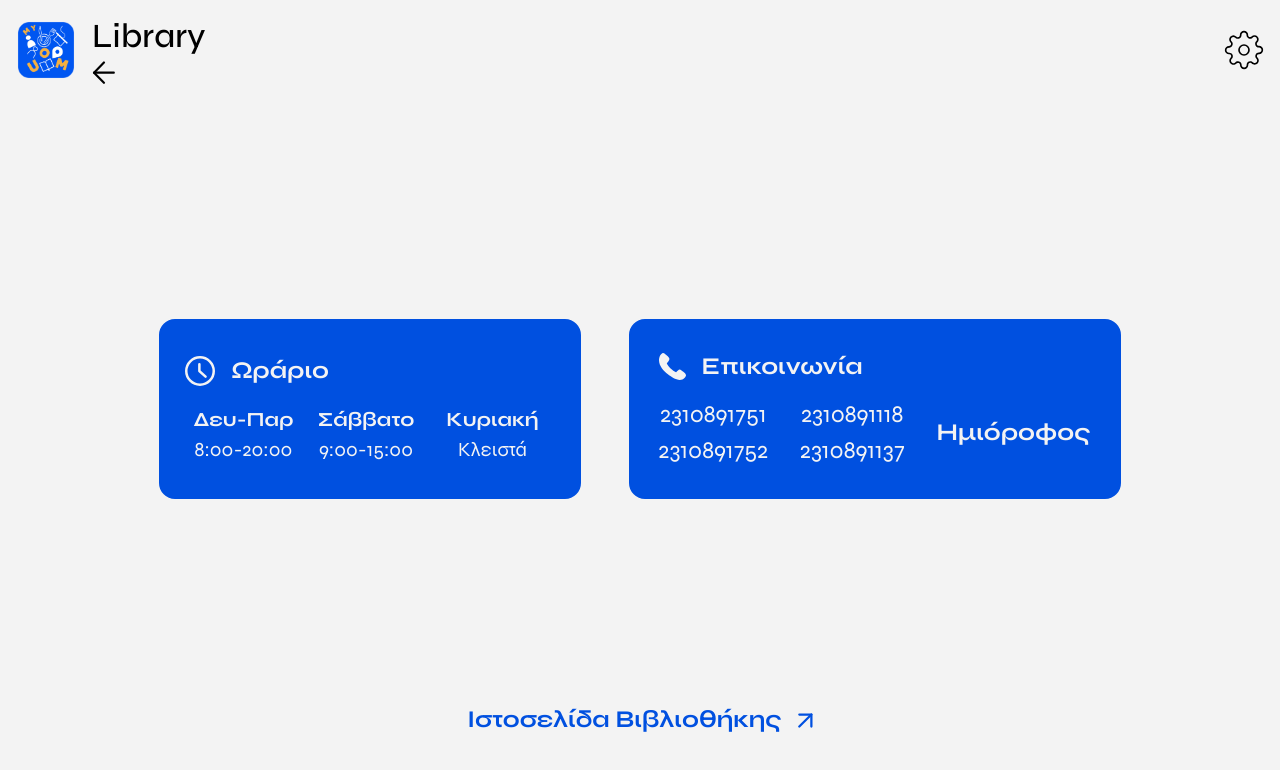
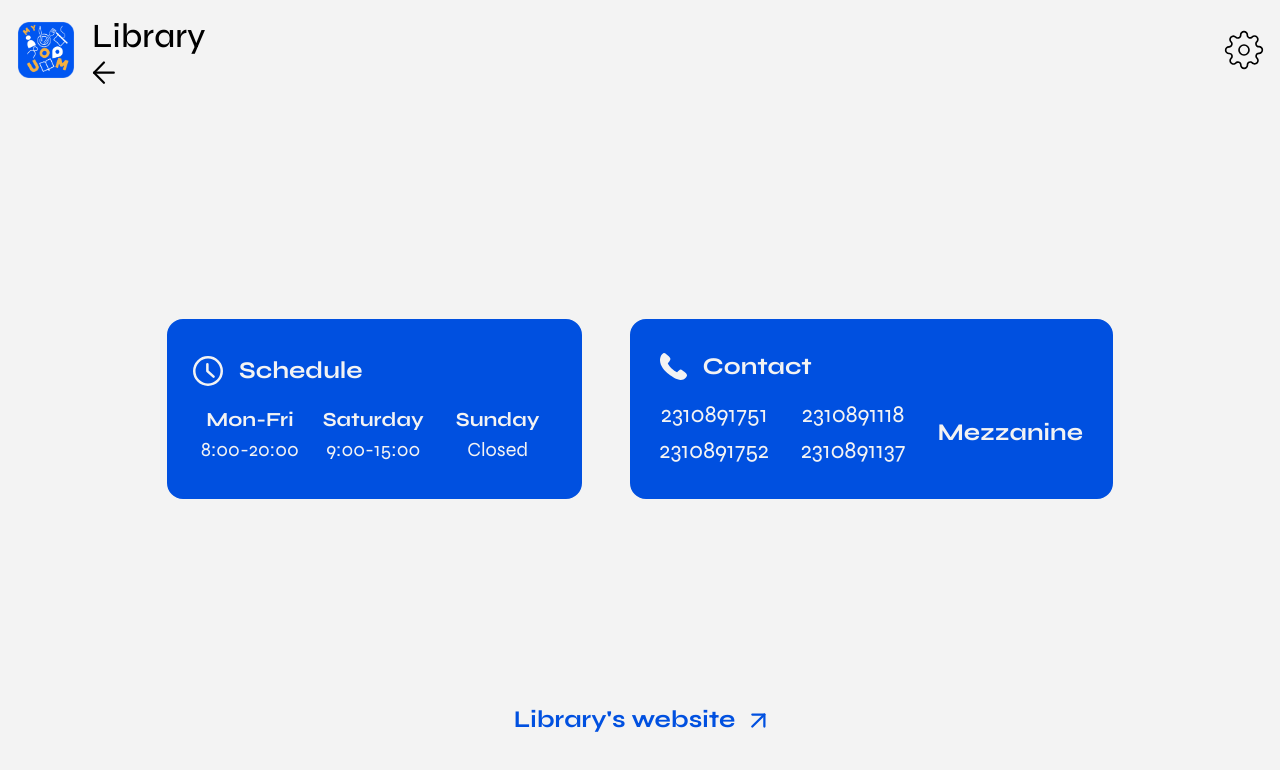
Before and after one commit to open-source-uom/myuom, a React (Create React App) app: page / in a window 1280 px wide. Both pictures are taken after a click on the element "Library". Shown: the top 770 px of the page. Built offline with nearby package versions, Linux system fonts and the light colour scheme.

Commit message:
Completed Library Page Translation
Removed some comments too

```diff
--- a/src/assets/locales/el/library.js
+++ b/src/assets/locales/el/library.js
@@ -1 +1,11 @@
-export default {};
+export default {
+orario: "Ωράριο",
+defPar: "Δευ-Παρ",
+savvato: "Σάββατο",
+kyriaki: "Κυριακή",
+epikoinonia: "Επικοινωνία",
+imiorofos: "Ημιόροφος",
+istoselidaVivliothikis: "Ιστοσελίδα Βιβλιοθήκης",
+kleista: "Κλειστά"
+
+};
--- a/src/assets/locales/en/library.js
+++ b/src/assets/locales/en/library.js
@@ -1 +1,11 @@
-export default {};
+export default {
+    orario: "Schedule",
+    defPar: "Mon-Fri",
+    savvato: "Saturday",
+    kyriaki: "Sunday",
+    epikoinonia: "Contact",
+    imiorofos: "Mezzanine",
+    istoselidaVivliothikis: "Library's website",
+    kleista: "Closed"
+
+};
--- a/src/pages/LibraryPage.jsx
+++ b/src/pages/LibraryPage.jsx
@@ -37,7 +37,7 @@
 */
 
 import { Flex, Box, Text, Button, useColorModeValue } from "@chakra-ui/react";
-
+import i18n from "../i18n";
 import { TimeIcon, PhoneIcon } from "@chakra-ui/icons";
 import { LIBRARY_OPENING_HOURS, LIBRARY_PHONE_LIST } from "../assets/constants";
 export default function LibraryPage() {
@@ -92,13 +92,13 @@ export default function LibraryPage() {
                 as="span"
                 fontWeight={"bold"}
               >
-                Ωράριο
+                {i18n.t("orario")}
               </Text>
             </Flex>
             <Flex mt="1rem" flexDirection={"row"} alignItems="center">
               <Box mx="0.5rem">
                 <Text as="span" fontWeight={"bold"}>
-                  Δευ-Παρ
+                {i18n.t("defPar")}
                 </Text>{" "}
                 <br />
                 {LIBRARY_OPENING_HOURS.on_weekdays.start}-
@@ -106,21 +106,21 @@ export default function LibraryPage() {
               </Box>
               <Box mx="1rem">
                 <Text as="span" fontWeight={"bold"}>
-                  Σάββατο
+                {i18n.t("savvato")}
                 </Text>{" "}
                 <br />
                 {LIBRARY_OPENING_HOURS.on_saturday.start
                   ? `${LIBRARY_OPENING_HOURS.on_saturday.start}-${LIBRARY_OPENING_HOURS.on_saturday.end}`
-                  : "Κλειστά"}
+                  : i18n.t("kleista")}
               </Box>
               <Box mx="1rem">
                 <Text as="span" fontWeight={"bold"}>
-                  Κυριακή
+                {i18n.t("kyriaki")}
                 </Text>{" "}
                 <br />
                 {LIBRARY_OPENING_HOURS.on_sunday.start
                   ? `${LIBRARY_OPENING_HOURS.on_sunday.start}-${LIBRARY_OPENING_HOURS.on_sunday.end}`
-                  : "Κλειστά"}
+                  : i18n.t("kleista")}
               </Box>
             </Flex>
           </Flex>
@@ -161,7 +161,7 @@ export default function LibraryPage() {
                 as="span"
                 fontWeight={"bold"}
               >
-                Επικοινωνία
+              {i18n.t("epikoinonia")}
               </Text>
             </Flex>
 
@@ -180,7 +180,7 @@ export default function LibraryPage() {
                 {" "}
                 {LIBRARY_PHONE_LIST[2]} <br /> {LIBRARY_PHONE_LIST[3]}{" "}
               </Text>
-              <Text fontWeight="bold"> Ημιόροφος </Text>
+              <Text fontWeight="bold"> {i18n.t("imiorofos")} </Text>
             </Flex>
           </Flex>
         </Box>
@@ -221,7 +221,7 @@ export default function LibraryPage() {
         }}
         justifyContent="center"
       >
-        Ιστοσελίδα Βιβλιοθήκης
+        {i18n.t("istoselidaVivliothikis")}
       </Button>
     </Flex>
   );
```
Also changed, not shown: src/i18n.js (+0 -52 lines).
